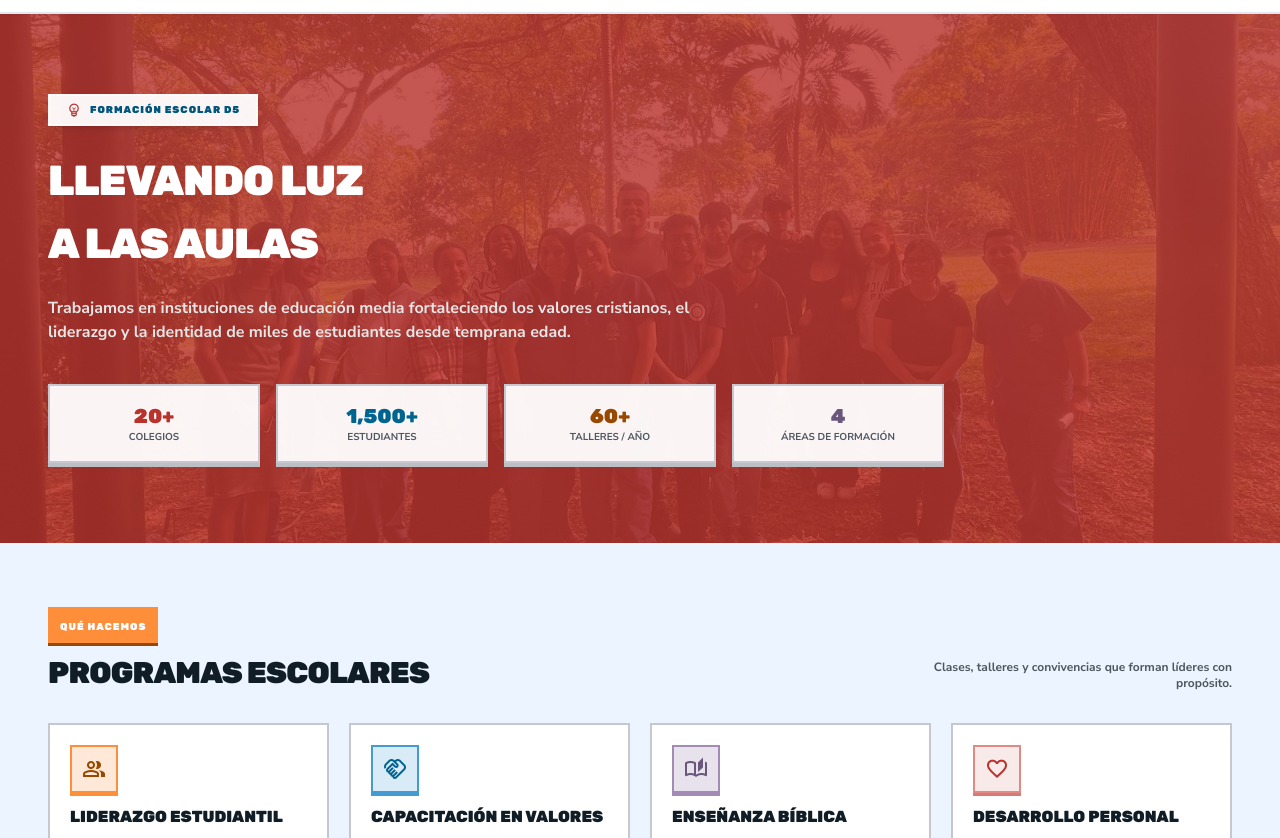
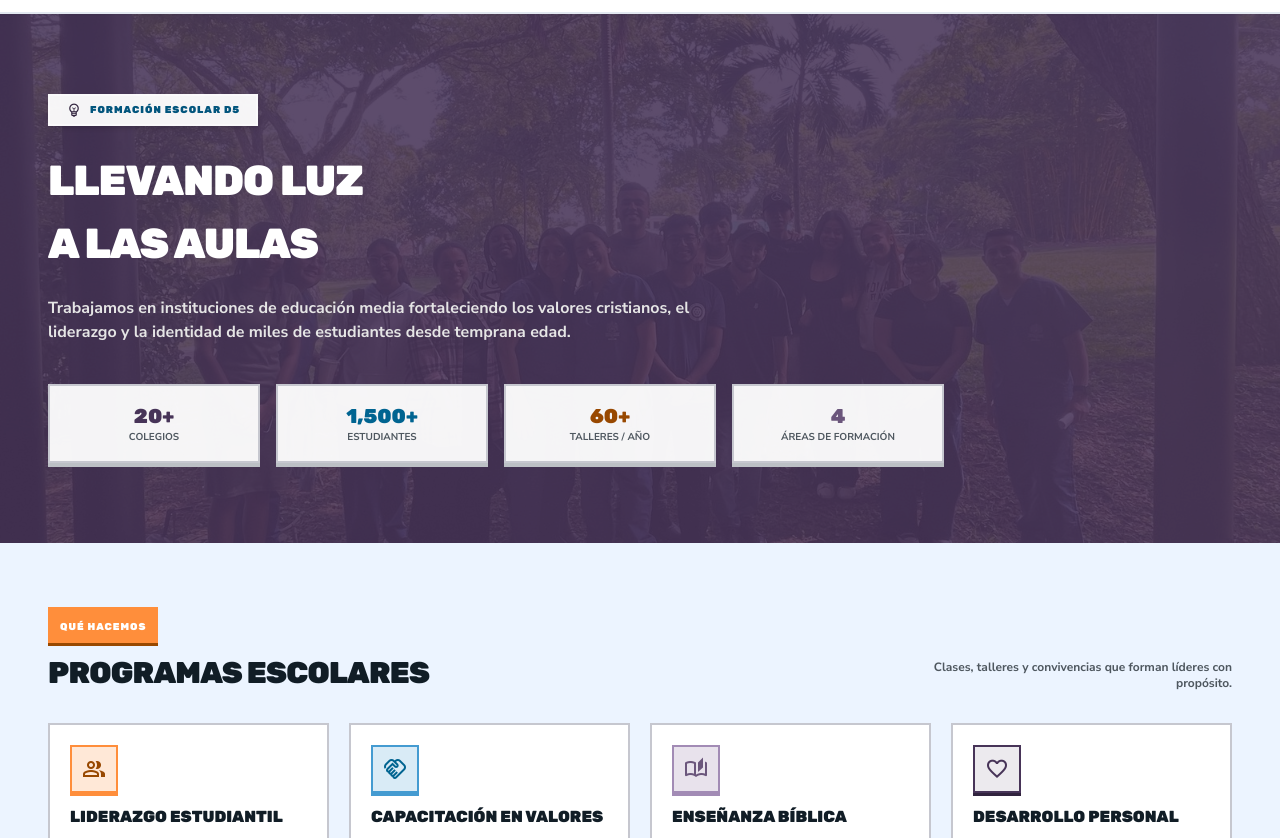
Before and after one commit to kevorteg/misionjuvenild5, a plain HTML site: page colegios.html in a window 1280 px wide. Shown: the part 109-947 px from the top of the page. Drawn offline with nearby package versions, Linux system fonts and the light colour scheme; files whose address does not match are found by name.

Commit message:
colegios: hero morado institucional plano, sin rojo fuera de paleta

```diff
--- a/colegios.html
+++ b/colegios.html
@@ -409,10 +409,10 @@
         <!-- ============ HERO ============ -->
         <section class="w-full relative overflow-hidden">
             <img src="media/img/hero-mj.jpg" alt="Fondo Misión Juvenil D5" class="absolute inset-0 w-full h-full object-cover">
-            <div class="absolute inset-0" style="background: rgba(185,50,44,0.82);"></div>
+            <div class="absolute inset-0" style="background: rgba(71,52,88,0.88);"></div>
             <div class="relative z-10 max-w-7xl mx-auto px-5 lg:px-12 py-14 lg:py-20 text-left">
                 <div class="inline-flex items-center gap-2 px-4 py-1.5 bg-white/95 text-primary-dark border-2 border-white/40 shadow-md mb-6 reveal">
-                    <span class="material-symbols-outlined !text-[16px] text-[#B9322C]">emoji_objects</span>
+                    <span class="material-symbols-outlined !text-[16px] text-duo-green-dark">emoji_objects</span>
                     <span class="font-headline font-black text-[10px] uppercase tracking-widest">Formación Escolar D5</span>
                 </div>
                 <h1 class="text-[20px] sm:text-[32px] lg:text-[42px] font-headline font-black uppercase tracking-tight text-white max-w-3xl mb-5 reveal">
@@ -423,7 +423,7 @@
                 </p>
                 <div class="grid grid-cols-2 md:grid-cols-4 gap-4 max-w-4xl">
                     <div class="bg-white/95 text-on-surface p-4 border-2 border-outline-variant shadow-[0_4px_0_#bcc0c5] flex flex-col items-center text-center reveal">
-                        <span class="font-headline font-black text-xl text-[#B9322C]">20+</span>
+                        <span class="font-headline font-black text-xl text-duo-green">20+</span>
                         <span class="font-body font-bold text-[10px] text-on-surface-variant uppercase">Colegios</span>
                     </div>
                     <div class="bg-white/95 text-on-surface p-4 border-2 border-outline-variant shadow-[0_4px_0_#bcc0c5] flex flex-col items-center text-center reveal">
@@ -481,7 +481,7 @@
                     <p class="font-body font-bold text-xs text-on-surface-variant leading-relaxed">Compartiendo el mensaje de esperanza de una manera práctica y relevante.</p>
                 </div>
                 <div class="bg-surface-container-lowest border-2 border-outline-variant shadow-[0_5px_0_#c6c7cf] p-5 flex flex-col gap-3 reveal">
-                    <div class="w-12 h-12 bg-[#B9322C]/10 text-[#B9322C] flex items-center justify-center border-2 border-[#e08a86] shadow-[0_3px_0_#d97975]">
+                    <div class="w-12 h-12 bg-duo-green/10 text-duo-green flex items-center justify-center border-2 border-duo-green shadow-[0_3px_0_#31233E]">
                         <span class="material-symbols-outlined !text-2xl">favorite</span>
                     </div>
                     <h3 class="font-headline font-black text-sm sm:text-base text-on-surface uppercase">Desarrollo Personal</h3>
```
